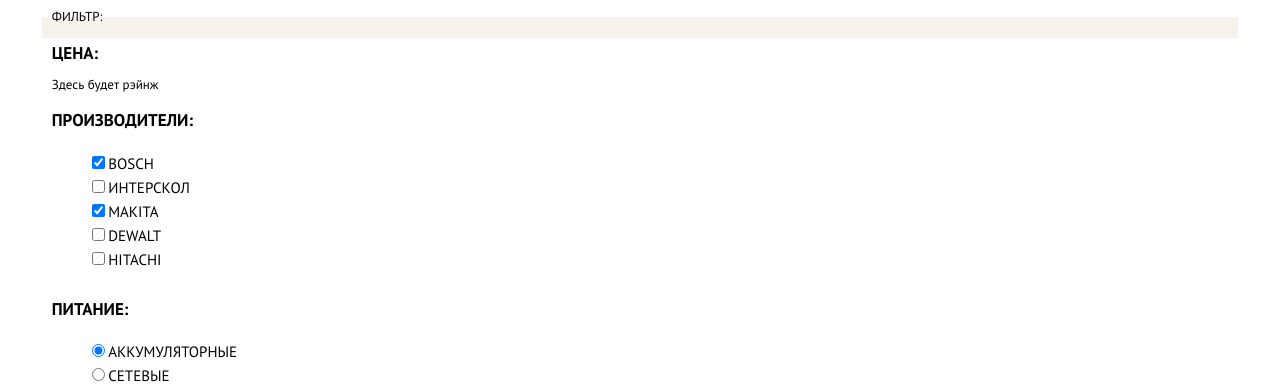
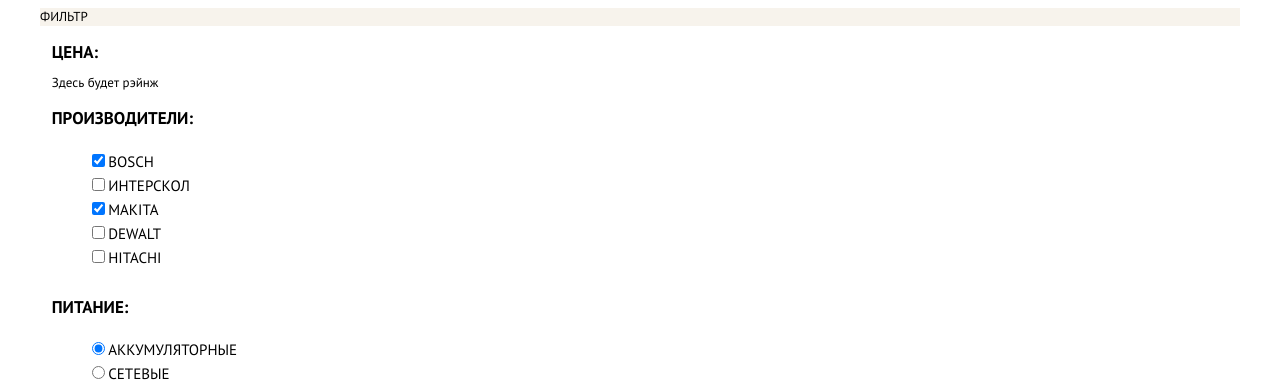
Before and after one commit to justforthesoul/907403-technomart-24, a plain HTML site: page catalog.html in a window 1280 px wide. Shown: the part 708-1100 px from the top of the page. Drawn offline with Linux system fonts and the light colour scheme; a web font is replaced by a local one.

Commit message:
Поправил

```diff
--- a/catalog.html
+++ b/catalog.html
@@ -86,10 +86,7 @@
 			</div>
 			<section class="perforators-filters">
 				<form action="https://echo.htmlacademy.ru" method="post">
-					<h2 class="visually-hidden">Фильтр товаров</h2>
-					<fieldset class="filter-header">
-						<legend class="filter-header-header">Фильтр:</legend>
-					</fieldset>
+					<h2 class="filter-header">Фильтр</h2>
 					<fieldset class="filter-price">
 						<legend>Цена:</legend>
 						<span>Здесь будет рэйнж</span>
--- a/css/style.css
+++ b/css/style.css
@@ -407,13 +407,11 @@ h1 {
     border: none;
 }
 
-.perforators-filters .filter-header-header {
+.perforators-filters h2 {
     font-size: 13px;
     line-height: 18px;
     font-weight: normal;
-}
-
-.filter-header {
+    text-transform: uppercase;
     background-color: rgb(247,243,236);
 }
 
```
